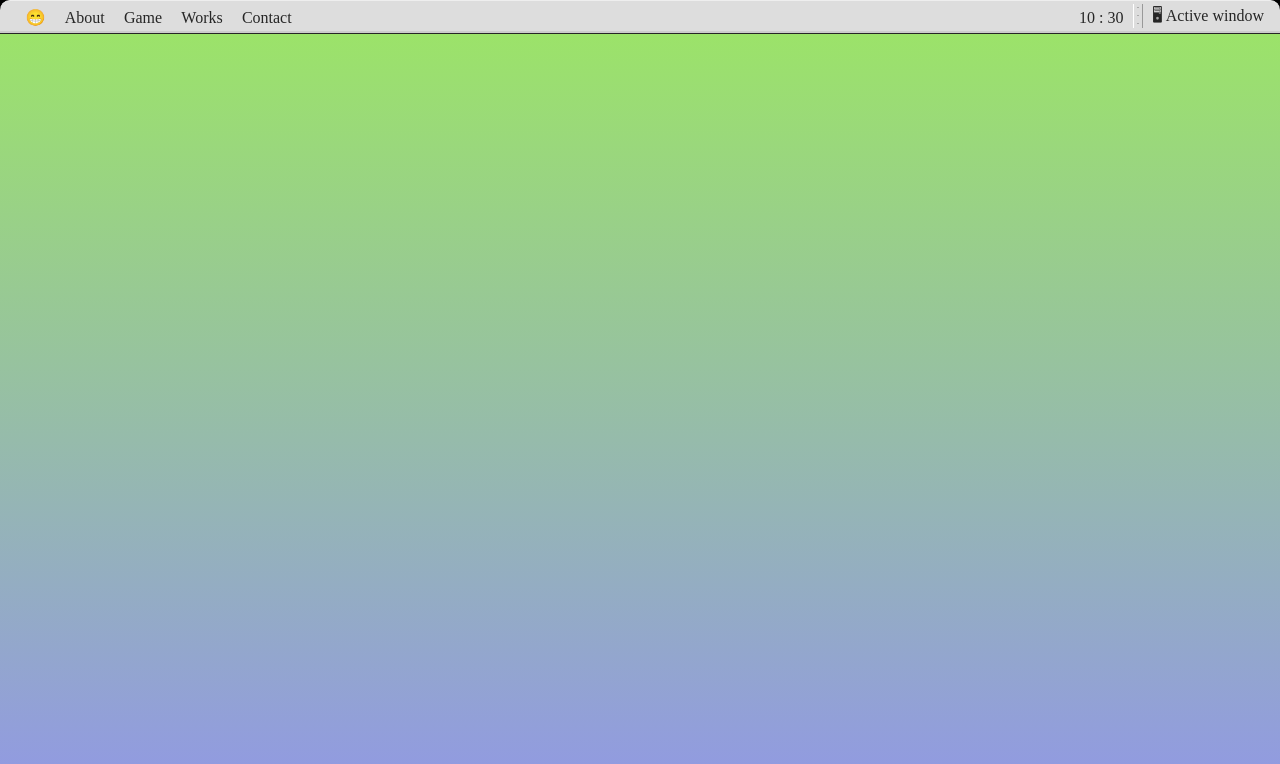
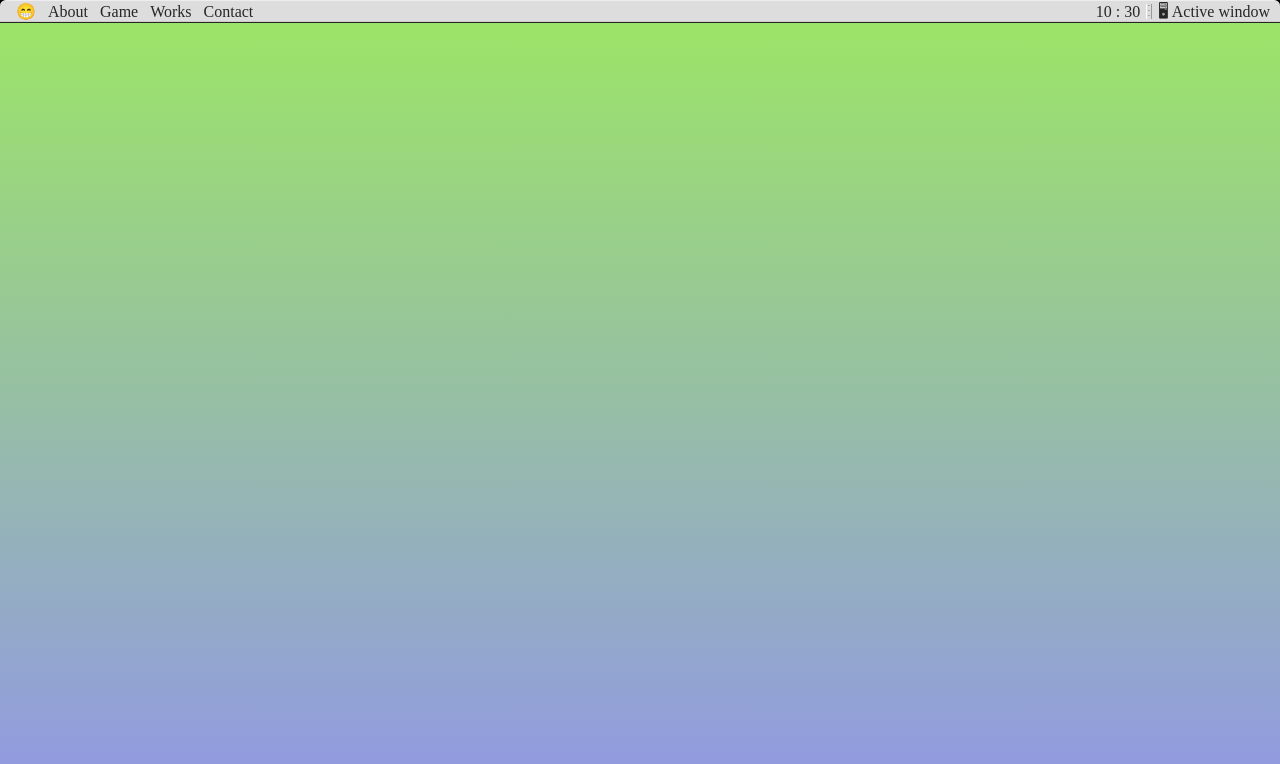
Before and after one commit to oardizzone/macos9-UI, a React (Vite) app: page / in a window 1280 px wide. Shown: the top 764 px of the page. Built offline with nearby package versions, Linux system fonts and the light colour scheme; a web font is replaced by a local one.

Commit message:
normalized font sizes

```diff
--- a/src/styles/assets/_mixins.scss
+++ b/src/styles/assets/_mixins.scss
@@ -2,7 +2,7 @@
 
 @mixin typo-bold-12($color, $text-align: left) {
   font-family: "Charcoal";
-  font-size: 1rem;
+  font-size: 1.6rem;
   color: $color;
   text-align: $text-align;
 }
--- /dev/null
+++ b/src/styles/global/_index.scss
@@ -0,0 +1 @@
+@forward "./normalize";
--- /dev/null
+++ b/src/styles/global/_normalize.scss
@@ -0,0 +1,5 @@
+html {
+  line-height: 1.15; /* 1 */
+  -webkit-text-size-adjust: 100%; /* 2 */
+  font-size: 62.5%;
+}
--- a/src/styles/main.scss
+++ b/src/styles/main.scss
@@ -1,3 +1,4 @@
+@use "./global";
 @use "./components";
 @use "./assets";
 
```
